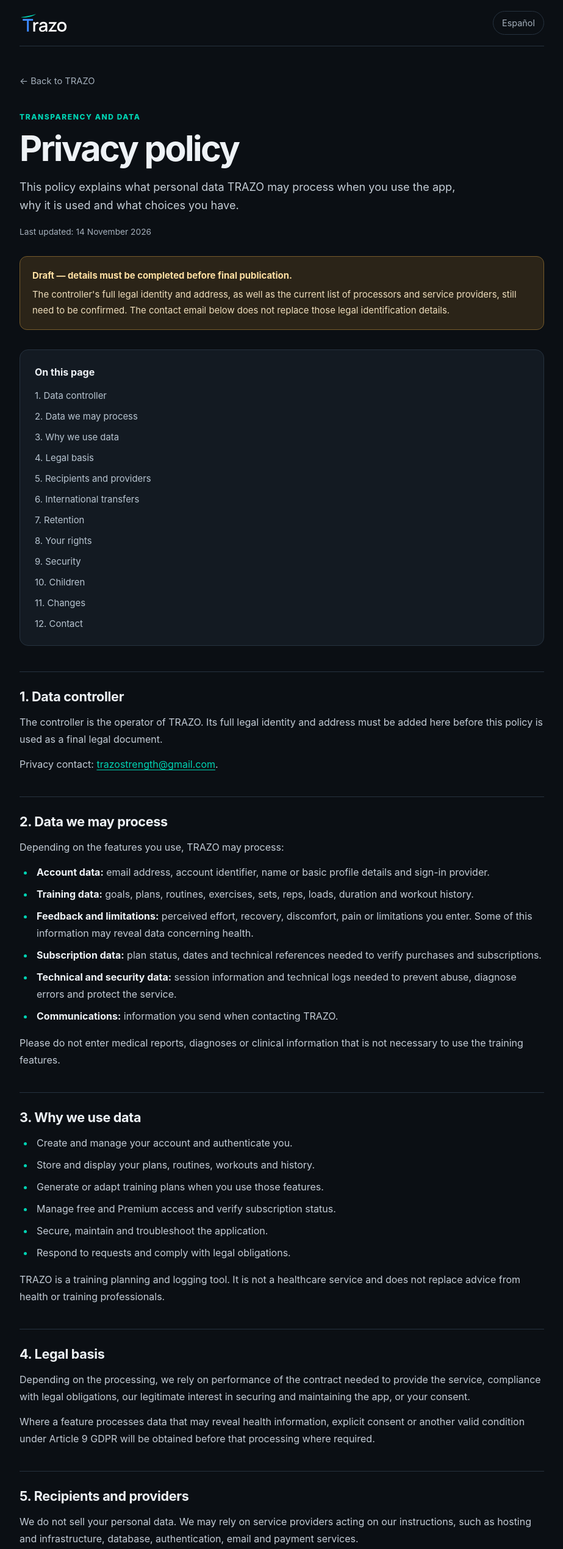
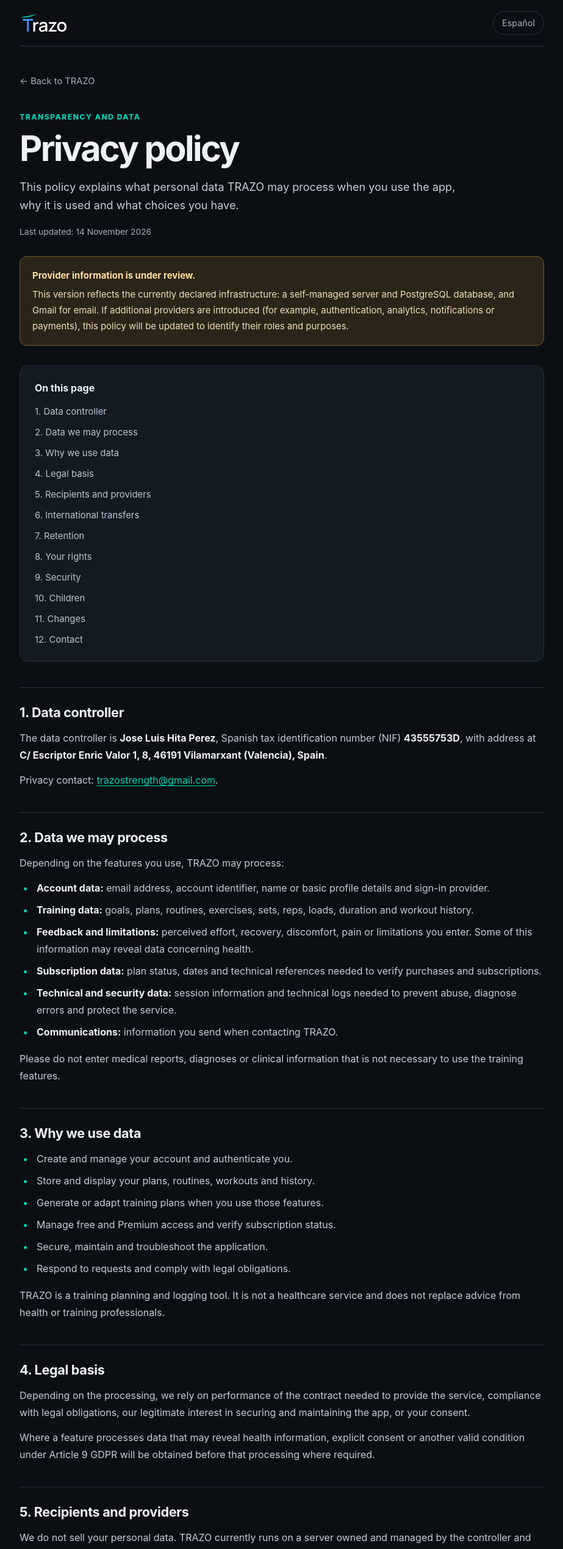
Before and after one commit to jl-hita/Trazo, an Angular app in the folder admin/Trazo.Admin.Web/: page /privacy-policy in a window 1280 px wide. Shown: the top 2540 px of the page at 61% size, without its empty margins (178-1101 px from the left). Built offline with nearby package versions, Linux system fonts and the light colour scheme.

Commit message:
Complete controller and current infrastructure details in privacy policy

```diff
--- a/admin/Trazo.Admin.Web/src/app/features/privacy/privacy.page.html
+++ b/admin/Trazo.Admin.Web/src/app/features/privacy/privacy.page.html
@@ -22,8 +22,8 @@
         <p class="updated">Última actualización: 14 de noviembre de 2026</p>
 
         <aside class="draft-note" role="note">
-          <strong>Documento pendiente de completar antes de su publicación definitiva.</strong>
-          Falta incorporar la identidad legal completa y el domicilio del responsable, así como confirmar la relación actualizada de proveedores y encargados del tratamiento. El contacto indicado abajo no sustituye esos datos identificativos.
+          <strong>Información sobre proveedores en revisión.</strong>
+          Esta versión refleja la infraestructura actualmente declarada: servidor propio y PostgreSQL autogestionado, y Gmail para el correo electrónico. Si se incorporan nuevos proveedores (por ejemplo, autenticación, analítica, notificaciones o pagos), esta política se actualizará para identificarlos y explicar sus funciones.
         </aside>
 
         <nav class="contents" aria-label="Índice de la política">
@@ -44,7 +44,7 @@
 
         <section id="responsable">
           <h2>1. Responsable del tratamiento</h2>
-          <p>El responsable del tratamiento es el titular de TRAZO. La identidad legal completa y el domicilio del responsable deberán figurar aquí antes de que esta política se utilice como documento legal definitivo.</p>
+          <p>El responsable del tratamiento es <strong>Jose Luis Hita Perez</strong>, con NIF <strong>43555753D</strong> y domicilio en <strong>C/ Escriptor Enric Valor 1, 8, 46191 Vilamarxant (Valencia), España</strong>.</p>
           <p>Contacto para cuestiones de privacidad: <a href="mailto:trazostrength@gmail.com">trazostrength@gmail.com</a>.</p>
         </section>
 
@@ -83,20 +83,22 @@
 
         <section id="destinatarios">
           <h2>5. Destinatarios y proveedores</h2>
-          <p>No vendemos tus datos personales. Para prestar TRAZO podemos apoyarnos en proveedores que actúan siguiendo nuestras instrucciones, por ejemplo, servicios de alojamiento e infraestructura, bases de datos, autenticación, correo electrónico y gestión de pagos.</p>
-          <p>Cuando una suscripción se contrate mediante Google Play, Google gestionará el proceso de compra conforme a sus propias condiciones y políticas. TRAZO recibe la información técnica necesaria para comprobar el derecho de acceso a Premium; no necesita recibir los datos completos de tu tarjeta bancaria.</p>
-          <p>La lista concreta de proveedores, sus funciones y las garantías aplicables deberá identificarse en esta política antes de la publicación definitiva.</p>
+          <p>No vendemos tus datos personales. Actualmente, TRAZO se ejecuta en un servidor propio administrado por el responsable y utiliza una base de datos PostgreSQL autogestionada en esa infraestructura. No se ha contratado por ahora un proveedor externo de alojamiento o administración de la base de datos.</p>
+          <p>Para el correo electrónico se utiliza Gmail, servicio de Google. Google puede tratar los datos incluidos en los mensajes y los metadatos necesarios para prestar y proteger el servicio, conforme a sus propias condiciones y políticas de privacidad.</p>
+          <p>Si contratas una suscripción mediante Google Play, Google tratará los datos necesarios para gestionar la compra. TRAZO recibe la información técnica necesaria para comprobar el derecho de acceso a Premium; no necesita recibir los datos completos de tu tarjeta bancaria.</p>
+          <p>La autenticación, las notificaciones u otras funciones pueden implicar proveedores adicionales. Antes de activar o incorporar nuevos servicios de terceros, se revisará si actúan como encargados o responsables independientes y se actualizará esta política cuando corresponda.</p>
         </section>
 
         <section id="transferencias">
           <h2>6. Transferencias internacionales</h2>
-          <p>Algunos proveedores tecnológicos podrían tratar datos desde países situados fuera del Espacio Económico Europeo. Si se produce una transferencia internacional, se realizará con arreglo a los mecanismos y garantías previstos por la normativa aplicable, como una decisión de adecuación o cláusulas contractuales tipo cuando corresponda.</p>
+          <p>El uso de servicios de Google, como Gmail o Google Play, puede implicar tratamientos o accesos a datos desde fuera del Espacio Económico Europeo, según la configuración del servicio y las entidades de Google que intervengan. Cuando exista una transferencia internacional, se aplicarán los mecanismos y garantías previstos por la normativa, como una decisión de adecuación o cláusulas contractuales tipo cuando corresponda. El responsable revisará las condiciones y garantías concretas de los servicios utilizados.</p>
         </section>
 
         <section id="conservacion">
           <h2>7. Conservación</h2>
-          <p>Conservamos los datos mientras mantengas tu cuenta y sean necesarios para prestar las funciones que solicites. Cuando solicites la eliminación de la cuenta, eliminaremos o anonimizaremos los datos personales salvo aquellos que debamos conservar durante el plazo exigido por una obligación legal o para atender responsabilidades.</p>
-          <p>Los registros técnicos y de seguridad se conservarán durante el tiempo limitado necesario para sus finalidades. Los plazos concretos deberán definirse y documentarse según cada categoría de datos.</p>
+          <p>Los datos de cuenta y entrenamiento se conservarán mientras la cuenta permanezca activa y sean necesarios para ofrecer las funciones que solicites. Cuando solicites la eliminación de la cuenta, se eliminarán o anonimizarán, salvo los datos que deban conservarse para cumplir obligaciones legales o formular, ejercer o defender reclamaciones.</p>
+          <p>Los datos relacionados con facturación y suscripciones se conservarán durante los plazos exigidos por la normativa fiscal, contable y de consumo que resulte aplicable. Los mensajes de soporte se conservarán durante el tiempo necesario para atender la consulta y gestionar posibles responsabilidades. Los registros técnicos y de seguridad se conservarán durante el periodo limitado que resulte necesario para investigar incidencias, prevenir abusos y proteger el servicio.</p>
+          <p>Los plazos exactos dependerán de la categoría de datos y de las obligaciones legales aplicables; no se conservarán datos personales durante más tiempo del necesario para las finalidades indicadas.</p>
         </section>
 
         <section id="derechos">
@@ -132,8 +134,8 @@
         <p class="intro">This policy explains what personal data TRAZO may process when you use the app, why it is used and what choices you have.</p>
         <p class="updated">Last updated: 14 November 2026</p>
         <aside class="draft-note" role="note">
-          <strong>Draft — details must be completed before final publication.</strong>
-          The controller's full legal identity and address, as well as the current list of processors and service providers, still need to be confirmed. The contact email below does not replace those legal identification details.
+          <strong>Provider information is under review.</strong>
+          This version reflects the currently declared infrastructure: a self-managed server and PostgreSQL database, and Gmail for email. If additional providers are introduced (for example, authentication, analytics, notifications or payments), this policy will be updated to identify their roles and purposes.
         </aside>
         <nav class="contents" aria-label="Policy contents">
           <strong>On this page</strong>
@@ -144,13 +146,13 @@
           <a href="#seguridad">9. Security</a><a href="#menores">10. Children</a>
           <a href="#cambios">11. Changes</a><a href="#contacto">12. Contact</a>
         </nav>
-        <section id="responsable"><h2>1. Data controller</h2><p>The controller is the operator of TRAZO. Its full legal identity and address must be added here before this policy is used as a final legal document.</p><p>Privacy contact: <a href="mailto:trazostrength@gmail.com">trazostrength@gmail.com</a>.</p></section>
+        <section id="responsable"><h2>1. Data controller</h2><p>The data controller is <strong>Jose Luis Hita Perez</strong>, Spanish tax identification number (NIF) <strong>43555753D</strong>, with address at <strong>C/ Escriptor Enric Valor 1, 8, 46191 Vilamarxant (Valencia), Spain</strong>.</p><p>Privacy contact: <a href="mailto:trazostrength@gmail.com">trazostrength@gmail.com</a>.</p></section>
         <section id="datos"><h2>2. Data we may process</h2><p>Depending on the features you use, TRAZO may process:</p><ul><li><strong>Account data:</strong> email address, account identifier, name or basic profile details and sign-in provider.</li><li><strong>Training data:</strong> goals, plans, routines, exercises, sets, reps, loads, duration and workout history.</li><li><strong>Feedback and limitations:</strong> perceived effort, recovery, discomfort, pain or limitations you enter. Some of this information may reveal data concerning health.</li><li><strong>Subscription data:</strong> plan status, dates and technical references needed to verify purchases and subscriptions.</li><li><strong>Technical and security data:</strong> session information and technical logs needed to prevent abuse, diagnose errors and protect the service.</li><li><strong>Communications:</strong> information you send when contacting TRAZO.</li></ul><p>Please do not enter medical reports, diagnoses or clinical information that is not necessary to use the training features.</p></section>
         <section id="finalidades"><h2>3. Why we use data</h2><ul><li>Create and manage your account and authenticate you.</li><li>Store and display your plans, routines, workouts and history.</li><li>Generate or adapt training plans when you use those features.</li><li>Manage free and Premium access and verify subscription status.</li><li>Secure, maintain and troubleshoot the application.</li><li>Respond to requests and comply with legal obligations.</li></ul><p>TRAZO is a training planning and logging tool. It is not a healthcare service and does not replace advice from health or training professionals.</p></section>
         <section id="bases"><h2>4. Legal basis</h2><p>Depending on the processing, we rely on performance of the contract needed to provide the service, compliance with legal obligations, our legitimate interest in securing and maintaining the app, or your consent.</p><p>Where a feature processes data that may reveal health information, explicit consent or another valid condition under Article 9 GDPR will be obtained before that processing where required.</p></section>
-        <section id="destinatarios"><h2>5. Recipients and providers</h2><p>We do not sell your personal data. We may rely on service providers acting on our instructions, such as hosting and infrastructure, database, authentication, email and payment services.</p><p>If you subscribe through Google Play, Google handles the purchase under its own terms and policies. TRAZO receives the technical information needed to verify Premium access; it does not need your full bank card details.</p><p>The specific providers, their roles and applicable safeguards must be identified before final publication.</p></section>
-        <section id="transferencias"><h2>6. International transfers</h2><p>Some technology providers may process data from countries outside the European Economic Area. Where an international transfer takes place, it will rely on the safeguards required by applicable law, such as an adequacy decision or standard contractual clauses where appropriate.</p></section>
-        <section id="conservacion"><h2>7. Retention</h2><p>We keep data while your account is active and for as long as needed to provide the features you request. When you request account deletion, we will delete or anonymise personal data unless we must retain it to comply with law or establish, exercise or defend legal claims.</p><p>Technical and security logs are retained for a limited period needed for their purposes. Specific periods must be defined for each data category.</p></section>
+        <section id="destinatarios"><h2>5. Recipients and providers</h2><p>We do not sell your personal data. TRAZO currently runs on a server owned and managed by the controller and uses a self-managed PostgreSQL database on that infrastructure. No external hosting or database-management provider has currently been engaged.</p><p>Gmail, a Google service, is used for email. Google may process information included in messages and the metadata needed to provide and secure the service, under its own terms and privacy policy.</p><p>If you subscribe through Google Play, Google processes the data needed to manage the purchase. TRAZO receives the technical information needed to verify Premium access; it does not need your full bank card details.</p><p>Authentication, notifications or other features may involve additional providers. Before enabling or adding third-party services, their roles as processors or independent controllers will be assessed and this policy will be updated where appropriate.</p></section>
+        <section id="transferencias"><h2>6. International transfers</h2><p>Using Google services such as Gmail or Google Play may involve processing or access to data from outside the European Economic Area, depending on the service configuration and the Google entities involved. Where an international transfer takes place, the safeguards required by law will apply, such as an adequacy decision or standard contractual clauses where appropriate. The controller will review the specific terms and safeguards of the services used.</p></section>
+        <section id="conservacion"><h2>7. Retention</h2><p>Account and training data are kept while your account is active and as long as they are needed to provide the features you request. When you request account deletion, they will be deleted or anonymised unless they must be retained to comply with legal obligations or establish, exercise or defend legal claims.</p><p>Billing and subscription data are kept for the periods required by applicable tax, accounting and consumer laws. Support messages are kept for as long as needed to handle the request and manage potential liabilities. Technical and security logs are kept for a limited period necessary to investigate incidents, prevent abuse and protect the service.</p><p>Exact periods depend on the data category and applicable legal obligations; personal data will not be kept longer than necessary for the purposes described.</p></section>
         <section id="derechos"><h2>8. Your rights</h2><p>You may request access, rectification, erasure, objection, restriction and portability where applicable. You may also withdraw consent at any time; this does not affect the lawfulness of processing before withdrawal.</p><p>Contact <a href="mailto:trazostrength@gmail.com">trazostrength@gmail.com</a> to exercise your rights. You may also lodge a complaint with the <a href="https://www.aepd.es/" target="_blank" rel="noopener noreferrer">Spanish Data Protection Authority (AEPD)</a>.</p></section>
         <section id="seguridad"><h2>9. Security</h2><p>We apply reasonable technical and organisational measures to protect information against unauthorised access, loss, alteration or disclosure. No system can guarantee absolute security. We will act in accordance with applicable legal duties if a breach creates a risk to your rights.</p></section>
         <section id="menores"><h2>10. Children</h2><p>TRAZO is not intended for children under 16. If we become aware that we have collected data from a child under that age without valid authorisation, we will take steps to delete it.</p></section>
```
